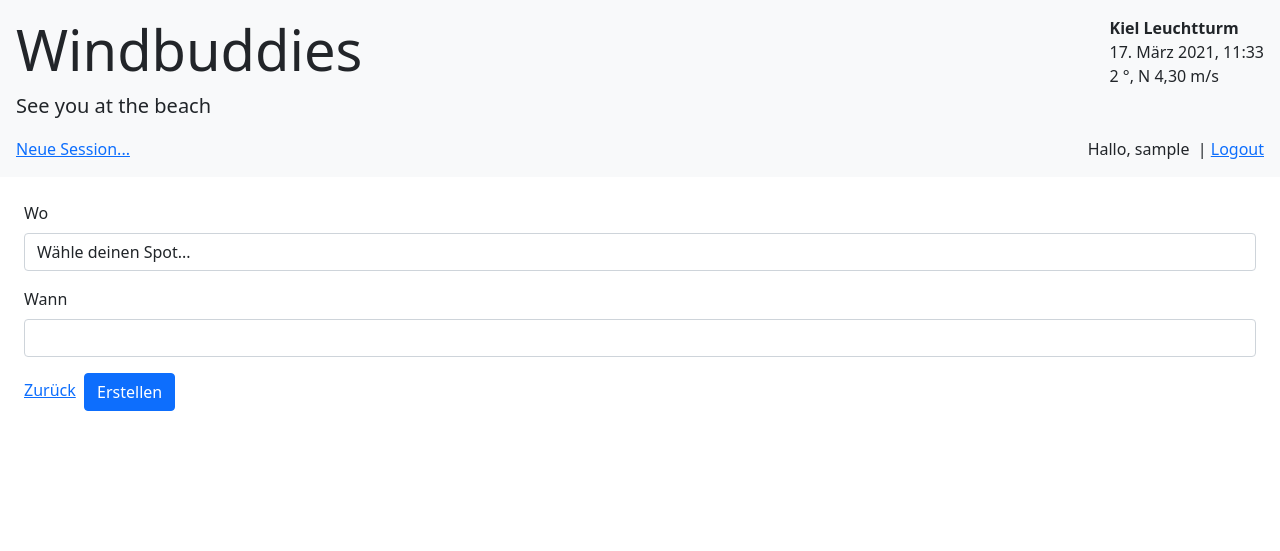
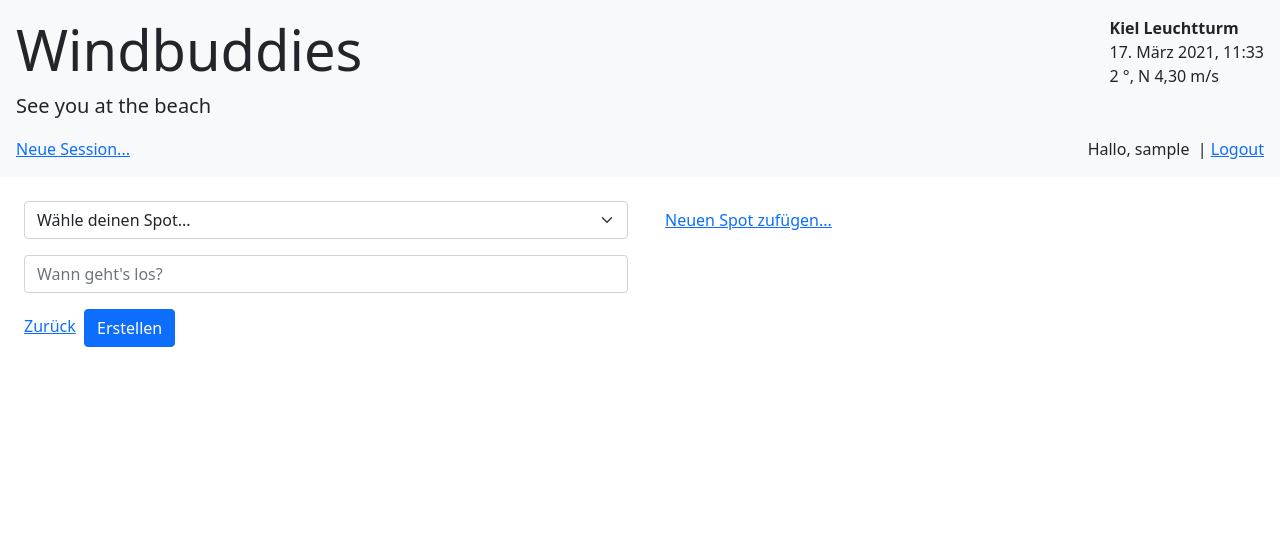
Before and after one commit to rwirdemann/windbuddies, a Django app: page /main/sessions/ in a window 1280 px wide. Shown: the top 551 px of the page. Run offline with Django 3.2, Linux system fonts and the light colour scheme; the visitor is signed in with stand-in values (Sample User, id 1); data that the repository does not hold is empty; some libraries are stand-ins or nearby versions.

Commit message:
Adds "new spot" link

```diff
--- a/main/forms.py
+++ b/main/forms.py
@@ -6,12 +6,15 @@ from django.contrib.auth.forms import UserCreationForm
 
 
 class SessionForm(ModelForm):
-    spot = forms.ModelChoiceField(
-        queryset=Spot.objects.all(),
-        empty_label="Wähle deinen Spot...",
-        required=True
-    )
-    when = forms.DateField(input_formats=['%d.%m.%Y'])
+    spot = forms.ModelChoiceField(queryset=Spot.objects.all(),
+                                  empty_label="Wähle deinen Spot...",
+                                  required=True)
+    when = forms.DateField(
+        input_formats=['%d.%m.%Y'],
+        widget=forms.TextInput(attrs={
+            'class': "form-control",
+            'placeholder': "Wann geht's los?"
+        }))
 
     class Meta:
         model = Session
--- a/main/templates/main/session.html
+++ b/main/templates/main/session.html
@@ -5,16 +5,24 @@
 <div class="p-2">
     <form action="/main/sessions/" method="post">
         {% csrf_token %}
-        <div class="mb-3">
-            <label for="spot" class="form-label">Wo</label>
-            {{ form.spot|addcss:"form-control" }}
+        <div class="row mb-3">
+            <div class="col">
+                {{ form.spot|addcss:"form-select" }}
+            </div>
+            <div class="col">
+                <a class="btn btn-link">Neuen Spot zufügen...</a>
+            </div>
         </div>
-        <div class="mb-3">
-            <label for="when" class="form-label">Wann</label>
-            {{ form.when|addcss:"form-control" }}
+        <div class="row mb-3">
+            <div class="col">
+                {{ form.when|addcss:"form-control" }}
+            </div>
+            <div class="col">
+            </div>
         </div>
-        <a href="/main">Zurück</a>&nbsp;
-        <input type="submit" class="btn btn-primary" value="Erstellen">
+
+    <a href="/main">Zurück</a>&nbsp;
+    <input type="submit" class="btn btn-primary" value="Erstellen">
     </form>
 </div>
 
```
